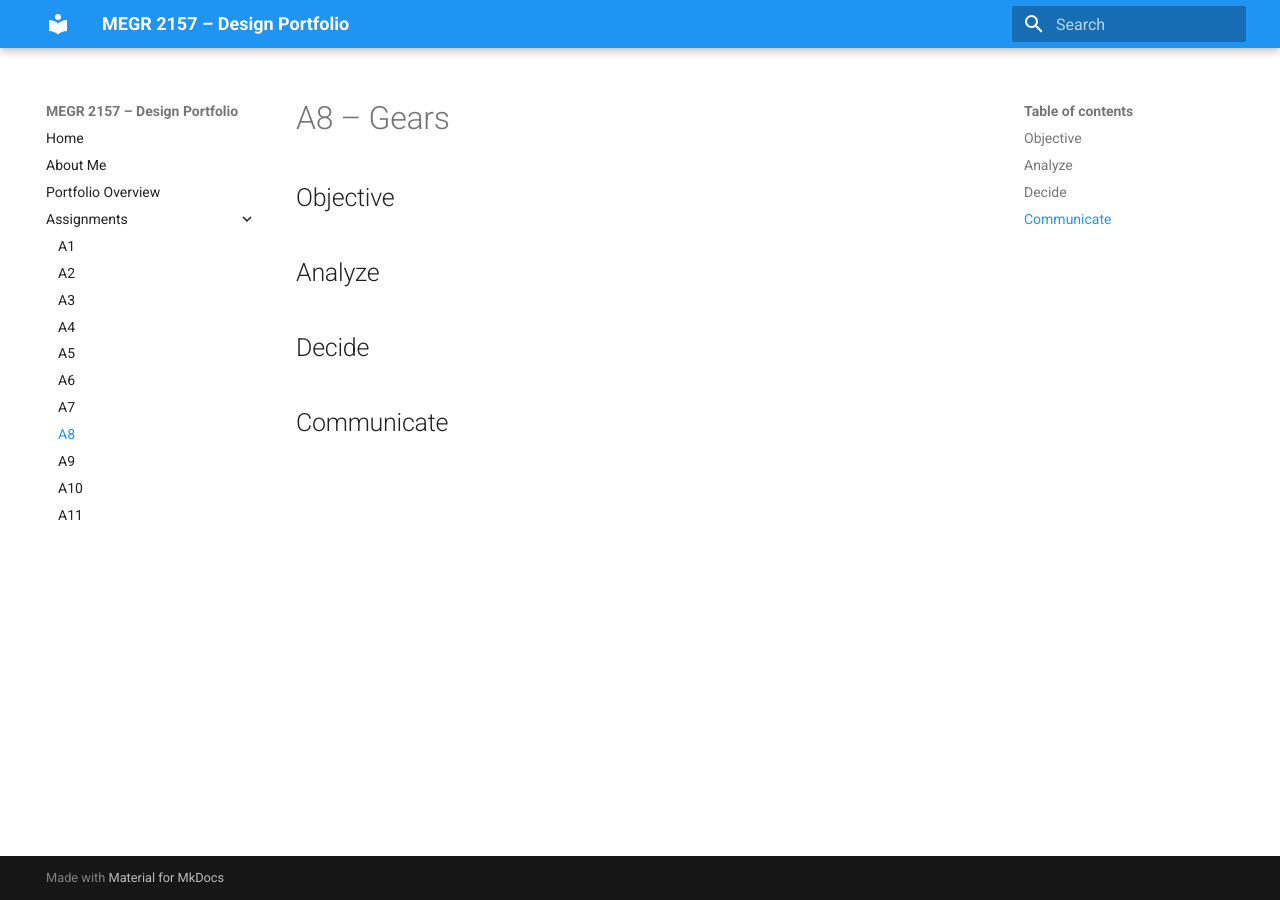
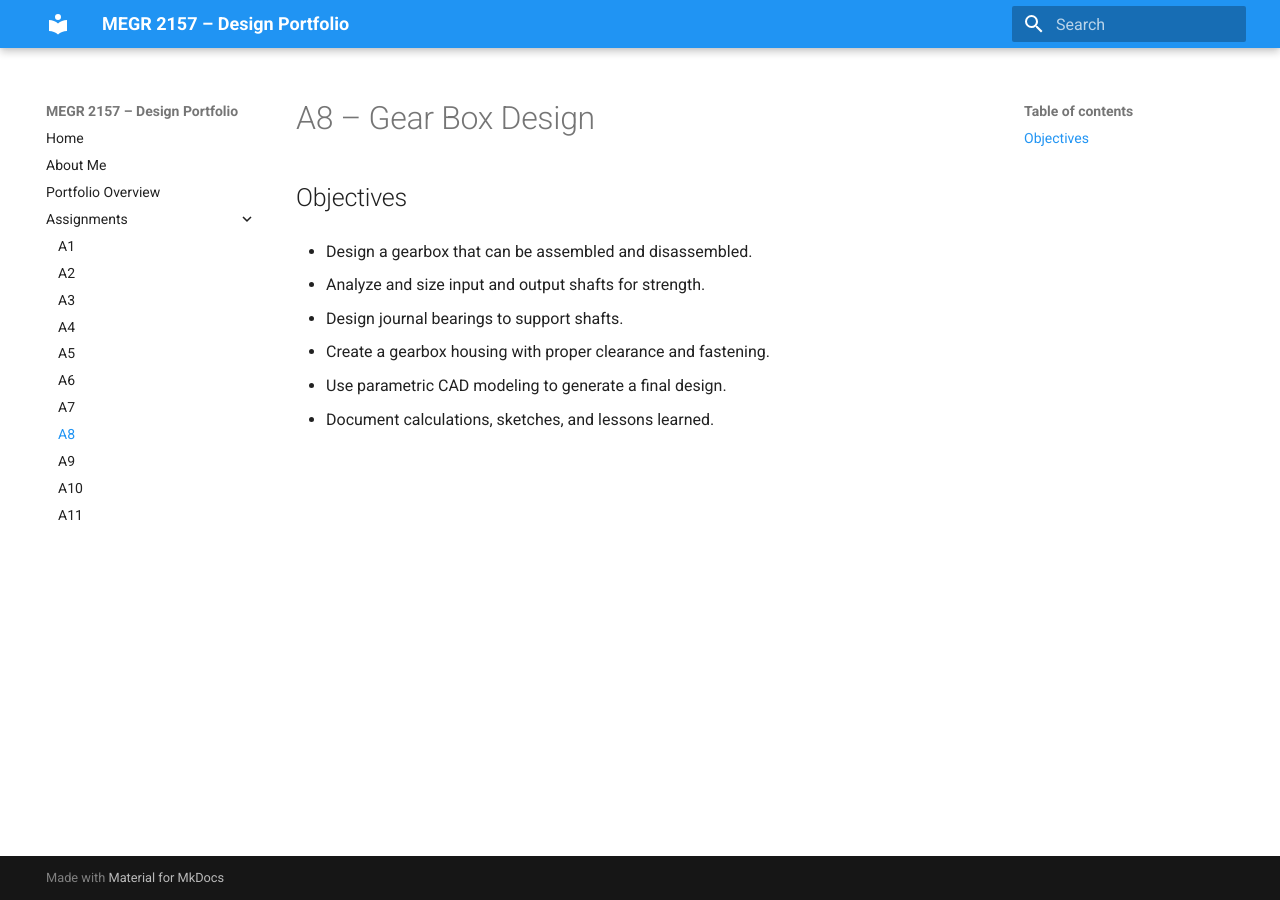
Before and after one commit to mgrego35/megr2156-portfolio, an MkDocs documentation site: the page built from docs/assignments/A08/index.md, in a window 1280 px wide. Built offline with MkDocs 1.6.1 and Material for MkDocs 9.7.7, drawn with Linux system fonts in a browser that asks for light colours.

Commit message:
Update index.md

```diff
--- a/docs/assignments/A08/index.md
+++ b/docs/assignments/A08/index.md
@@ -1,12 +1,15 @@
-# A8 – Gears
+# A8 – Gear Box Design
 
-## Objective
+## Objectives
 
+- Design a gearbox that can be assembled and disassembled.
 
-## Analyze
+- Analyze and size input and output shafts for strength.
 
+- Design journal bearings to support shafts.
 
-## Decide
+- Create a gearbox housing with proper clearance and fastening.
 
+- Use parametric CAD modeling to generate a final design.
 
-## Communicate
+- Document calculations, sketches, and lessons learned.
```
